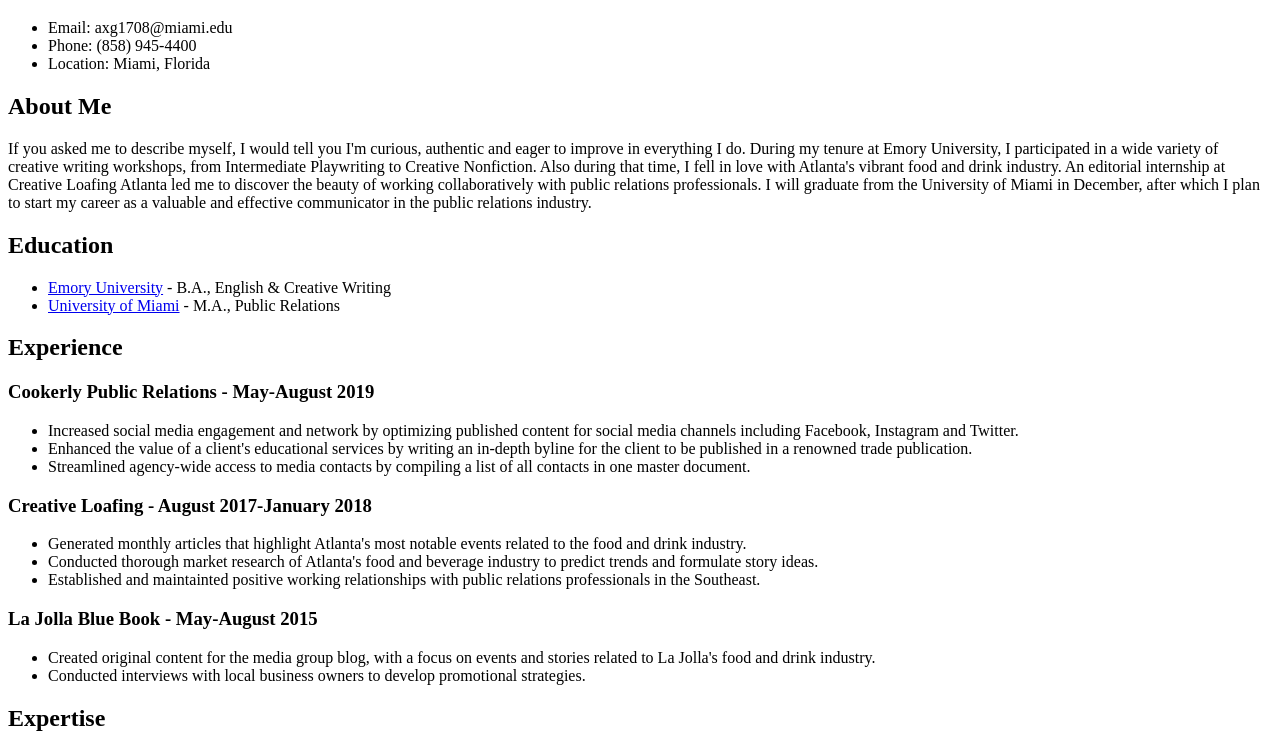
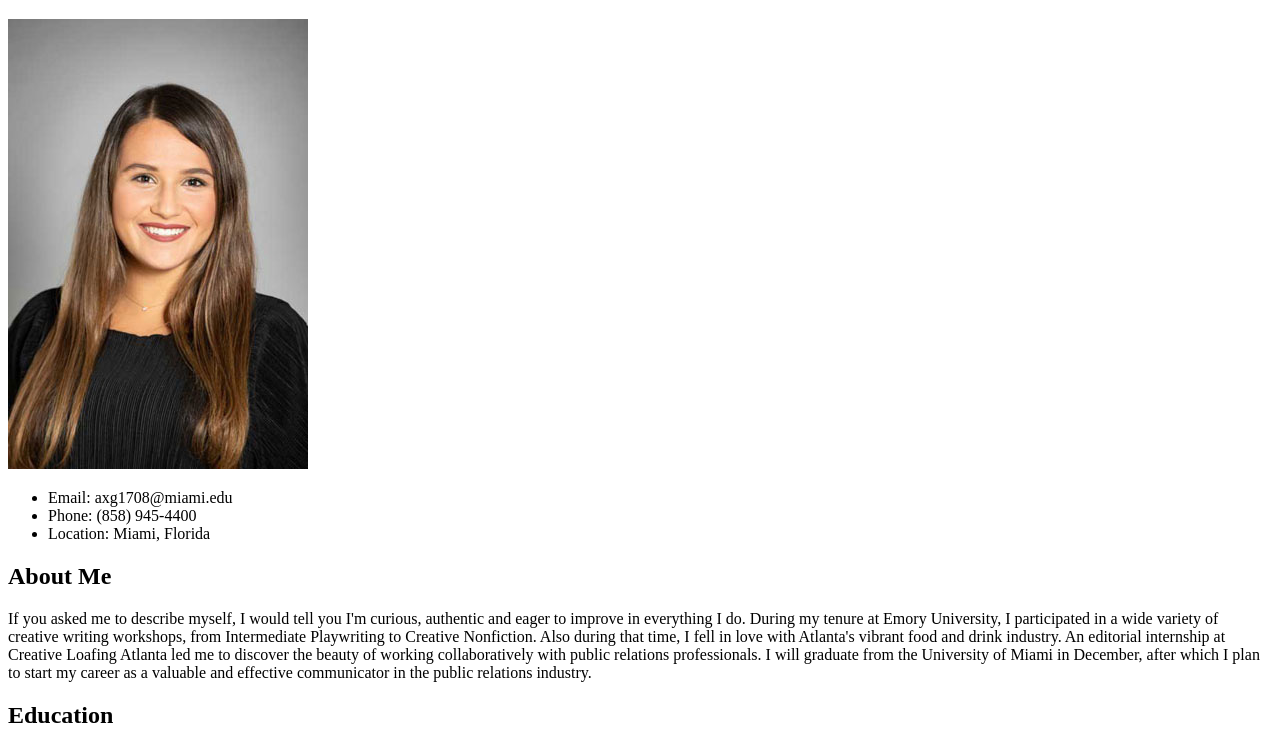
Before and after one commit to agallegos11/agallegos11.github.io, a plain HTML site: page resume.html in a window 1280 px wide. Shown: the part 61-800 px from the top of the page. Drawn offline with Linux system fonts and the light colour scheme.

Commit message:
Allie's Resume 2

```diff
--- a/resume.html
+++ b/resume.html
@@ -11,6 +11,7 @@
       <h1>Allie Gallegos</h1>
     </header>
 
+    <img src="allie-gallegos-headshot.jpg" alt="Allie Gallegos." />
     <main>
       <section>
         <ul>
```
